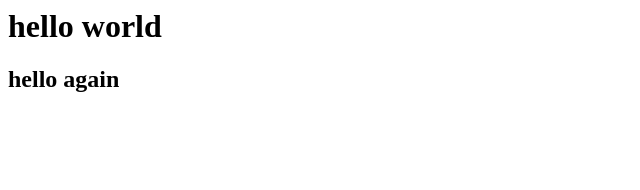
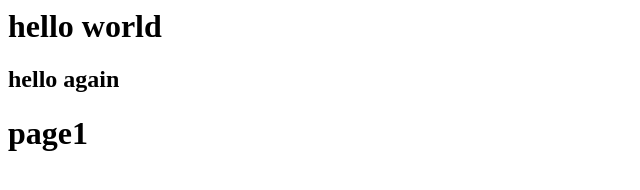
Before and after one commit to macblack1205/anotherone, a plain HTML site: page index.html in a window 1280 px wide. Shown: the whole page, without its empty margins (0-640 px from the left). Drawn offline with Linux system fonts and the light colour scheme.

Commit message:
Update index.html

```diff
--- a/index.html
+++ b/index.html
@@ -8,5 +8,8 @@
 <body>
     <h1>hello world</h1>
     <h2>hello again</h2>
+    <div class="books">
+        <h1>page1</h1>
+    </div>
 </body>
 </html>
```
